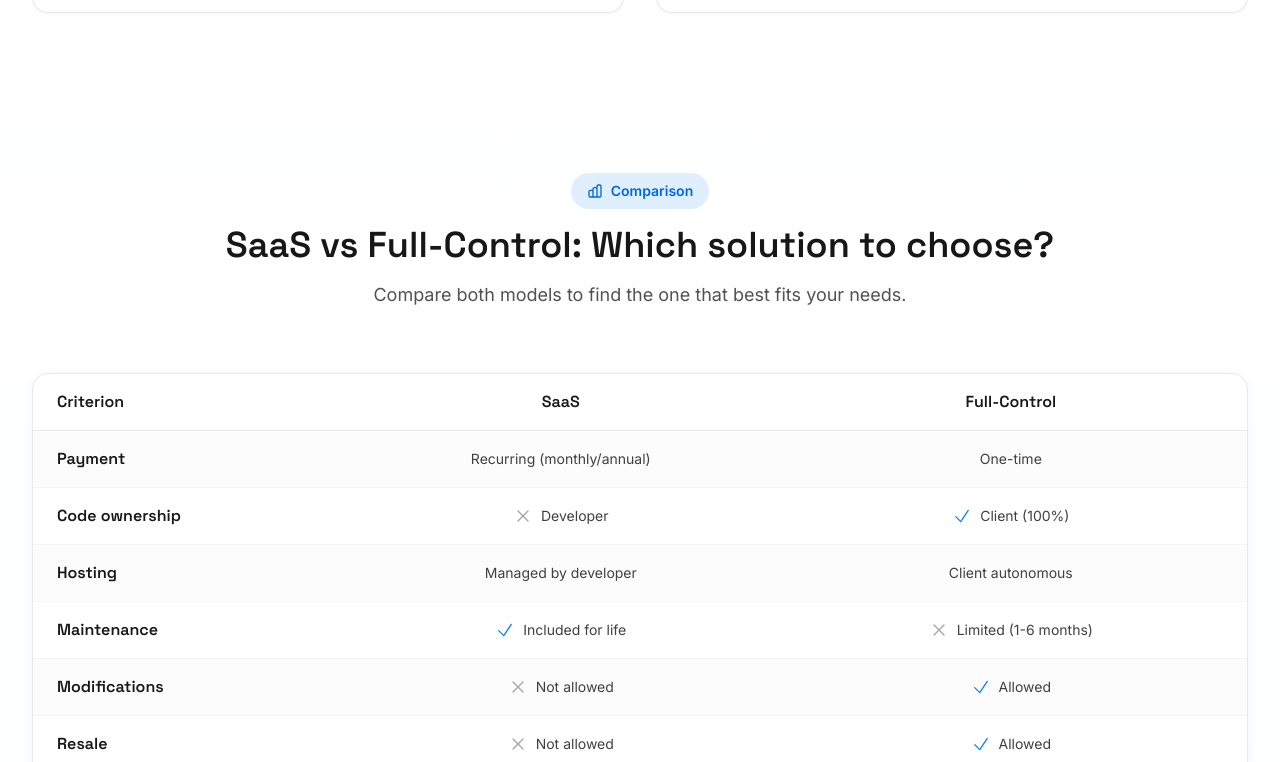
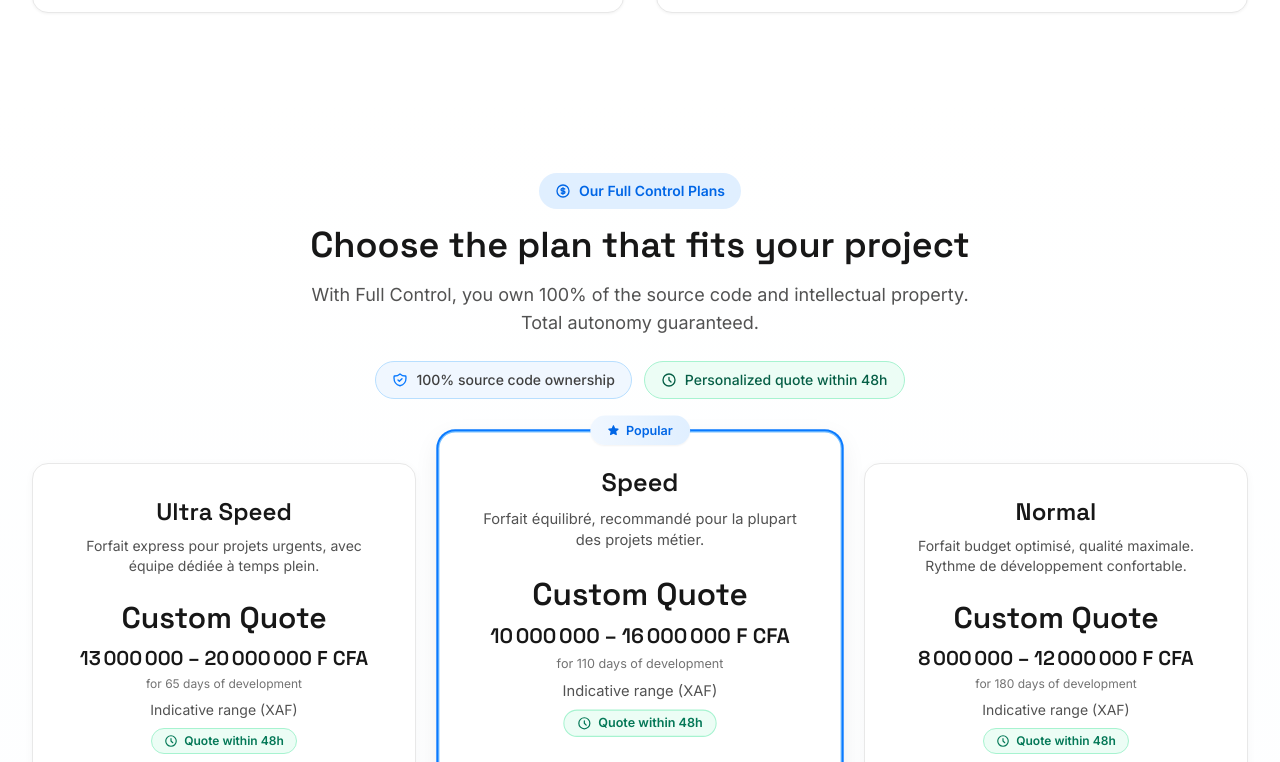
Before and after one commit to KOBE-Corporation/pricing-kobecorp, a React (Vite) app: page /full-control in a window 1280 px wide. Shown: the part 1178-1940 px from the top of the page. Built offline with nearby package versions, Linux system fonts and the light colour scheme.

Commit message:
Reorganize ComparisonSection placement in FullControl and SaaS pages for improved visibility and user flow. This change enhances the layout by ensuring the comparison section is consistently positioned before the pricing and features sections.

```diff
--- a/src/pages/FullControl.tsx
+++ b/src/pages/FullControl.tsx
@@ -93,9 +93,6 @@ const FullControl = () => {
         subtitleEn="Enjoy total control over your infrastructure and data."
         items={features}
       />
-
-      {/* Comparison Section - placée avant les forfaits pour aider au choix */}
-      <ComparisonSection />
 
       {/* Pricing Section */}
       <section id="forfaits" className="py-20 bg-gradient-to-b from-white to-brand-50/30">
@@ -324,6 +321,9 @@ const FullControl = () => {
         </div>
       </section>
 
+      {/* Comparison Section */}
+      <ComparisonSection />
+
       {/* CTA Section commune */}
       <ContactCTA
         id="contact"
--- a/src/pages/SaaS.tsx
+++ b/src/pages/SaaS.tsx
@@ -261,9 +261,6 @@ const SaaS = () => {
         </div>
       </section>
 
-      {/* Comparison Section */}
-      <ComparisonSection />
-
       {/* Common Features Section */}
       <IncludedFeaturesSection
         titleFr="Inclus dans tous les forfaits"
@@ -311,6 +308,9 @@ const SaaS = () => {
         cols={{ md: 2, lg: 2 }}
       />
 
+      {/* Comparison Section */}
+      <ComparisonSection />
+
       {/* CTA Section commune */}
       <ContactCTA
         id="contact"
```
